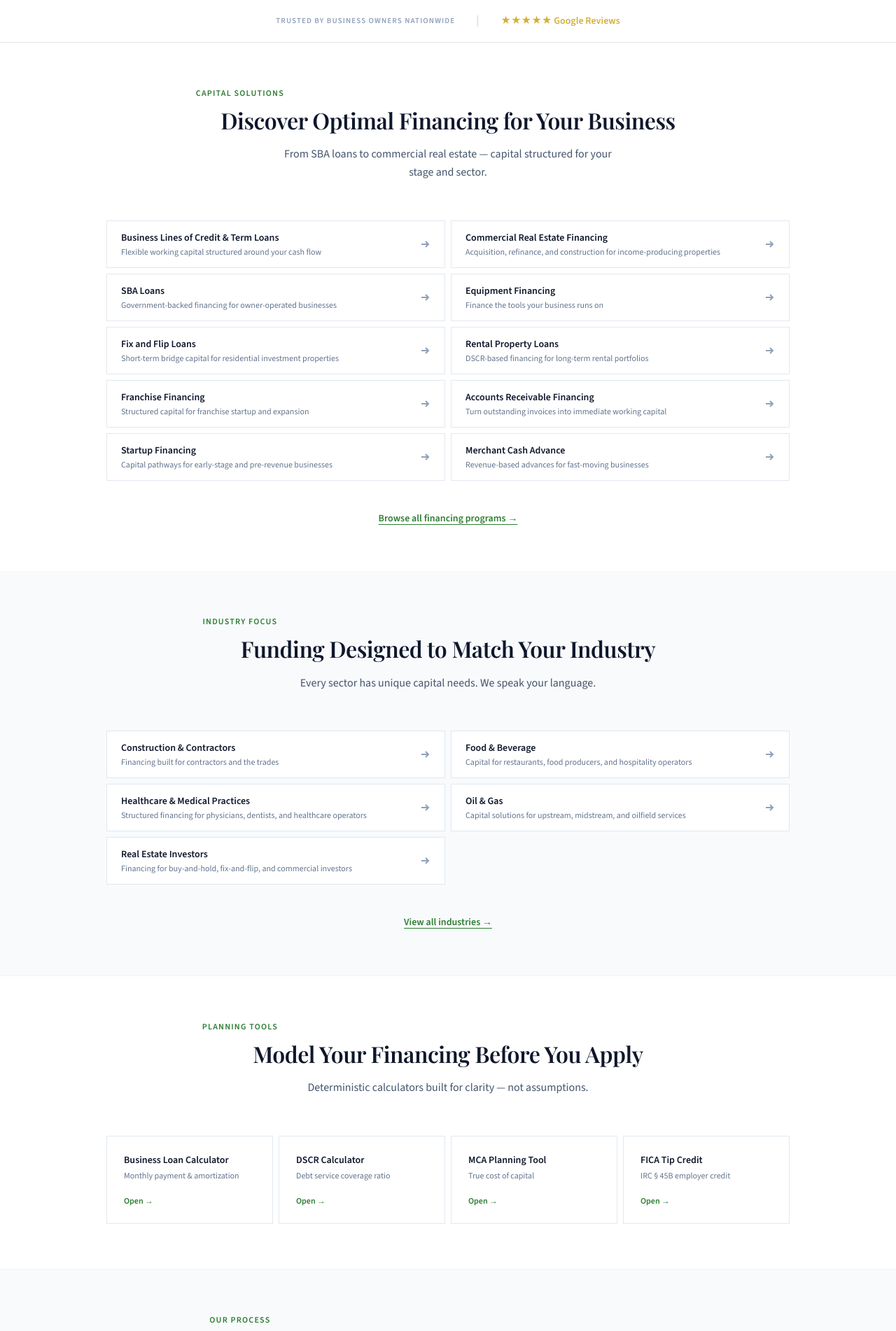
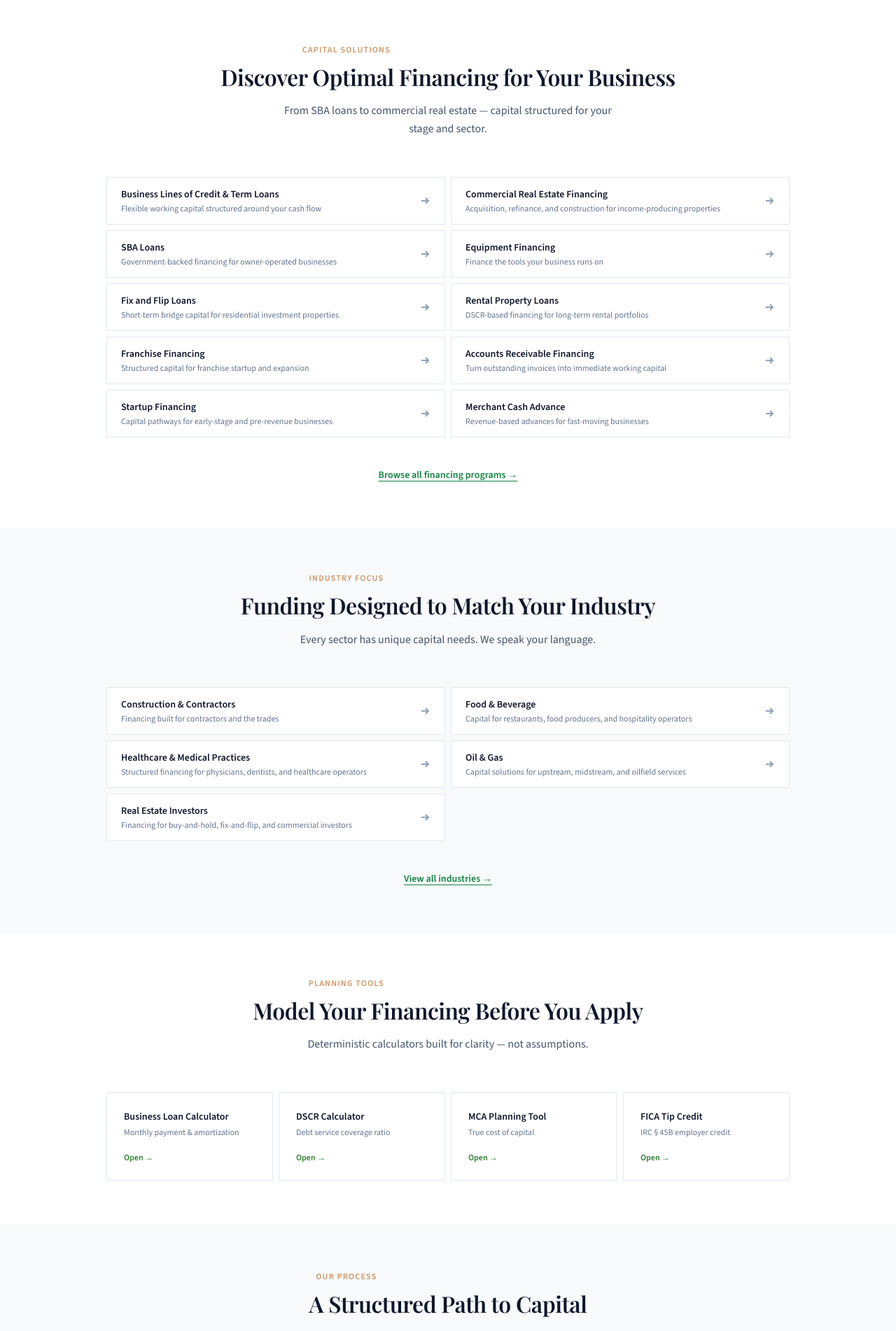
Before and after one commit to syed-sgf/sgf-site, a Next.js app: page / in a window 1280 px wide. Shown: the part 680-2582 px from the top of the page at 70% size. Built offline with nearby package versions, Linux system fonts and the light colour scheme; a web font is replaced by a local one.

Commit message:
Fix logo, headings, branding, footer, nav buttons

```diff
--- a/app/page.tsx
+++ b/app/page.tsx
@@ -1,6 +1,5 @@
 import type { Metadata } from "next";
 import Hero from "@/components/Hero";
-import TrustBar from "@/components/TrustBar";
 import FinancingOptions from "@/components/FinancingOptions";
 import Industries from "@/components/Industries";
 import Tools from "@/components/Tools";
@@ -16,7 +15,6 @@ export default function HomePage() {
   return (
     <>
       <Hero />
-      <TrustBar />
       <FinancingOptions />
       <Industries />
       <Tools />
--- a/components/FinancingOptions.tsx
+++ b/components/FinancingOptions.tsx
@@ -22,14 +22,14 @@ export default function FinancingOptions() {
       <div className="max-w-5xl mx-auto px-6">
 
         {/* Centered heading */}
-        <div className="text-center mb-14">
-          <p className="text-xs uppercase tracking-widest text-[var(--sgf-green-500)] font-semibold mb-3">
+        <div className="text-center mb-14 max-w-2xl mx-auto">
+          <p className="text-xs uppercase tracking-widest text-[#CE9562] font-semibold mb-3 text-center">
             Capital Solutions
           </p>
           <h2 className="font-serif text-4xl font-semibold text-slate-900 text-center">
             Discover Optimal Financing for Your Business
           </h2>
-          <p className="mt-4 text-slate-600 max-w-[600px] mx-auto text-center">
+          <p className="mt-4 text-slate-600 mx-auto text-center">
             From SBA loans to commercial real estate — capital structured for
             your stage and sector.
           </p>
@@ -59,7 +59,7 @@ export default function FinancingOptions() {
         <div className="mt-10 text-center">
           <Link
             href="/financing"
-            className="text-sm font-semibold text-[var(--sgf-green-500)] underline underline-offset-4 hover:text-[var(--sgf-green-600)] transition-colors"
+            className="text-sm font-semibold text-[#118241] underline underline-offset-4 hover:text-[#082B09] transition-colors"
           >
             Browse all financing programs →
           </Link>
--- a/components/Footer.tsx
+++ b/components/Footer.tsx
@@ -1,4 +1,3 @@
-import Image from 'next/image'
 import Link from 'next/link'
 
 const financingLinks = [
@@ -53,12 +52,10 @@ export default function Footer() {
           {/* Column 1 — Brand + Contact */}
           <div className="lg:col-span-1 flex flex-col gap-5">
             <Link href="/" className="flex items-center">
-              <Image
+              <img
                 src="/FB_Logo.png"
                 alt="Starting Gate Financial"
-                width={120}
-                height={40}
-                className="h-10 w-auto object-contain brightness-0 invert"
+                style={{ height: "40px", width: "auto", filter: "brightness(0) invert(1)" }}
               />
             </Link>
 
@@ -170,15 +167,9 @@ export default function Footer() {
       {/* Divider */}
       <div className="border-t border-white/10" />
 
-      {/* Legal disclaimer band */}
+      {/* Legal band */}
       <div className="max-w-7xl mx-auto px-6 py-6">
-        <p className="text-xs text-white/35 leading-relaxed text-center max-w-4xl mx-auto">
-          Starting Gate Financial is a commercial loan brokerage, not a direct lender. All financing is subject to
-          lender approval, underwriting criteria, and applicable regulations. Rates, terms, and eligibility vary by
-          program and borrower profile. Nothing on this website constitutes a commitment to lend or a guarantee of
-          financing. Consult a qualified financial advisor before making financing decisions.
-        </p>
-        <div className="flex flex-col items-center gap-2 mt-3">
+        <div className="flex flex-col items-center gap-2">
           <p className="text-xs text-white/25 text-center">
             © {new Date().getFullYear()} Starting Gate Financial. All rights reserved. &nbsp;·&nbsp; Richardson, TX
           </p>
--- a/components/Header.tsx
+++ b/components/Header.tsx
@@ -1,7 +1,6 @@
 "use client";
 
 import { useState, useRef } from "react";
-import Image from "next/image";
 import Link from "next/link";
 import { products } from "@/lib/financing-data";
 import { industries } from "@/lib/industry-data";
@@ -124,13 +123,10 @@ export default function Header() {
 
         {/* ── Logo ── */}
         <Link href="/" className="flex items-center">
-          <Image
+          <img
             src="/FB_Logo.png"
             alt="Starting Gate Financial"
-            width={120}
-            height={40}
-            priority
-            className="h-10 w-auto object-contain"
+            style={{ height: "40px", width: "auto" }}
           />
         </Link>
 
@@ -257,13 +253,13 @@ export default function Header() {
         <div className="hidden lg:flex items-center gap-5 shrink-0">
           <Link
             href="/partners"
-            className="text-[13px] font-semibold text-slate-600 hover:text-slate-900 transition-colors"
+            className="bg-[#118241] hover:bg-[#082B09] text-white px-5 py-2 text-[13px] font-semibold transition-colors duration-200"
           >
             Become a Partner
           </Link>
           <Link
             href="/apply"
-            className="bg-[var(--sgf-green-500)] hover:bg-[var(--sgf-green-600)] text-white px-5 py-2 text-[13px] font-semibold transition-colors"
+            className="bg-[#118241] hover:bg-[#082B09] text-white px-5 py-2 text-[13px] font-semibold transition-colors duration-200"
           >
             Apply Now
           </Link>
@@ -336,13 +332,13 @@ export default function Header() {
           <div className="px-6 py-5 border-t border-slate-200 flex flex-col gap-3">
             <Link
               href="/partners"
-              className="block text-center py-2.5 border border-slate-300 text-sm font-semibold text-slate-700 hover:border-slate-400 transition-colors"
+              className="block text-center py-3 bg-[#118241] hover:bg-[#082B09] text-white text-sm font-semibold transition-colors duration-200"
             >
               Become a Partner
             </Link>
             <Link
               href="/apply"
-              className="block text-center py-3 bg-[var(--sgf-green-500)] hover:bg-[var(--sgf-green-600)] text-white text-sm font-semibold transition-colors"
+              className="block text-center py-3 bg-[#118241] hover:bg-[#082B09] text-white text-sm font-semibold transition-colors duration-200"
             >
               Apply Now
             </Link>
--- a/components/Industries.tsx
+++ b/components/Industries.tsx
@@ -22,14 +22,14 @@ export default function Industries() {
       <div className="max-w-5xl mx-auto px-6">
 
         {/* Centered heading */}
-        <div className="text-center mb-14">
-          <p className="text-xs uppercase tracking-widest text-[var(--sgf-green-500)] font-semibold mb-3">
+        <div className="text-center mb-14 max-w-2xl mx-auto">
+          <p className="text-xs uppercase tracking-widest text-[#CE9562] font-semibold mb-3 text-center">
             Industry Focus
           </p>
           <h2 className="font-serif text-4xl font-semibold text-slate-900 text-center">
             Funding Designed to Match Your Industry
           </h2>
-          <p className="mt-4 text-slate-600 max-w-[600px] mx-auto text-center">
+          <p className="mt-4 text-slate-600 mx-auto text-center">
             Every sector has unique capital needs. We speak your language.
           </p>
         </div>
@@ -58,7 +58,7 @@ export default function Industries() {
         <div className="mt-10 text-center">
           <Link
             href="/industries"
-            className="text-sm font-semibold text-[var(--sgf-green-500)] underline underline-offset-4 hover:text-[var(--sgf-green-600)] transition-colors"
+            className="text-sm font-semibold text-[#118241] underline underline-offset-4 hover:text-[#082B09] transition-colors"
           >
             View all industries →
           </Link>
--- a/components/Process.tsx
+++ b/components/Process.tsx
@@ -24,14 +24,14 @@ export default function Process() {
       <div className="max-w-5xl mx-auto px-6">
 
         {/* Centered heading */}
-        <div className="text-center mb-16">
-          <p className="text-xs uppercase tracking-widest text-[var(--sgf-green-500)] font-semibold mb-3">
+        <div className="text-center mb-16 max-w-2xl mx-auto">
+          <p className="text-xs uppercase tracking-widest text-[#CE9562] font-semibold mb-3 text-center">
             Our Process
           </p>
           <h2 className="font-serif text-4xl font-semibold text-slate-900 text-center">
             A Structured Path to Capital
           </h2>
-          <p className="mt-4 text-slate-600 max-w-[600px] mx-auto text-center">
+          <p className="mt-4 text-slate-600 mx-auto text-center">
             We remove the guesswork from the financing process.
           </p>
         </div>
@@ -69,7 +69,7 @@ export default function Process() {
         <div className="grid md:grid-cols-3 gap-10 text-center">
           {steps.map(({ num, label, desc }) => (
             <div key={num}>
-              <p className="font-serif text-5xl font-semibold text-[var(--sgf-green-500)] leading-none">
+              <p className="font-serif text-5xl font-semibold text-[#118241] leading-none">
                 {num}
               </p>
               <p className="mt-5 font-semibold text-slate-900">{label}</p>
@@ -81,7 +81,7 @@ export default function Process() {
         <div className="mt-16 text-center">
           <Link
             href="/apply"
-            className="inline-block bg-[var(--sgf-green-500)] hover:bg-[var(--sgf-green-600)] text-white px-10 py-3 font-semibold transition-colors"
+            className="inline-block bg-[#118241] hover:bg-[#082B09] text-white px-10 py-3 font-semibold transition-colors duration-200"
           >
             Start Pre-Qualification
           </Link>
--- a/components/Tools.tsx
+++ b/components/Tools.tsx
@@ -29,14 +29,14 @@ export default function Tools() {
       <div className="max-w-5xl mx-auto px-6">
 
         {/* Centered heading */}
-        <div className="text-center mb-14">
-          <p className="text-xs uppercase tracking-widest text-[var(--sgf-green-500)] font-semibold mb-3">
+        <div className="text-center mb-14 max-w-2xl mx-auto">
+          <p className="text-xs uppercase tracking-widest text-[#CE9562] font-semibold mb-3 text-center">
             Planning Tools
           </p>
           <h2 className="font-serif text-4xl font-semibold text-slate-900 text-center">
             Model Your Financing Before You Apply
           </h2>
-          <p className="mt-4 text-slate-600 max-w-[600px] mx-auto text-center">
+          <p className="mt-4 text-slate-600 mx-auto text-center">
             Deterministic calculators built for clarity — not assumptions.
           </p>
         </div>
```
Also changed, not shown: public/FB Logo.png (added).
